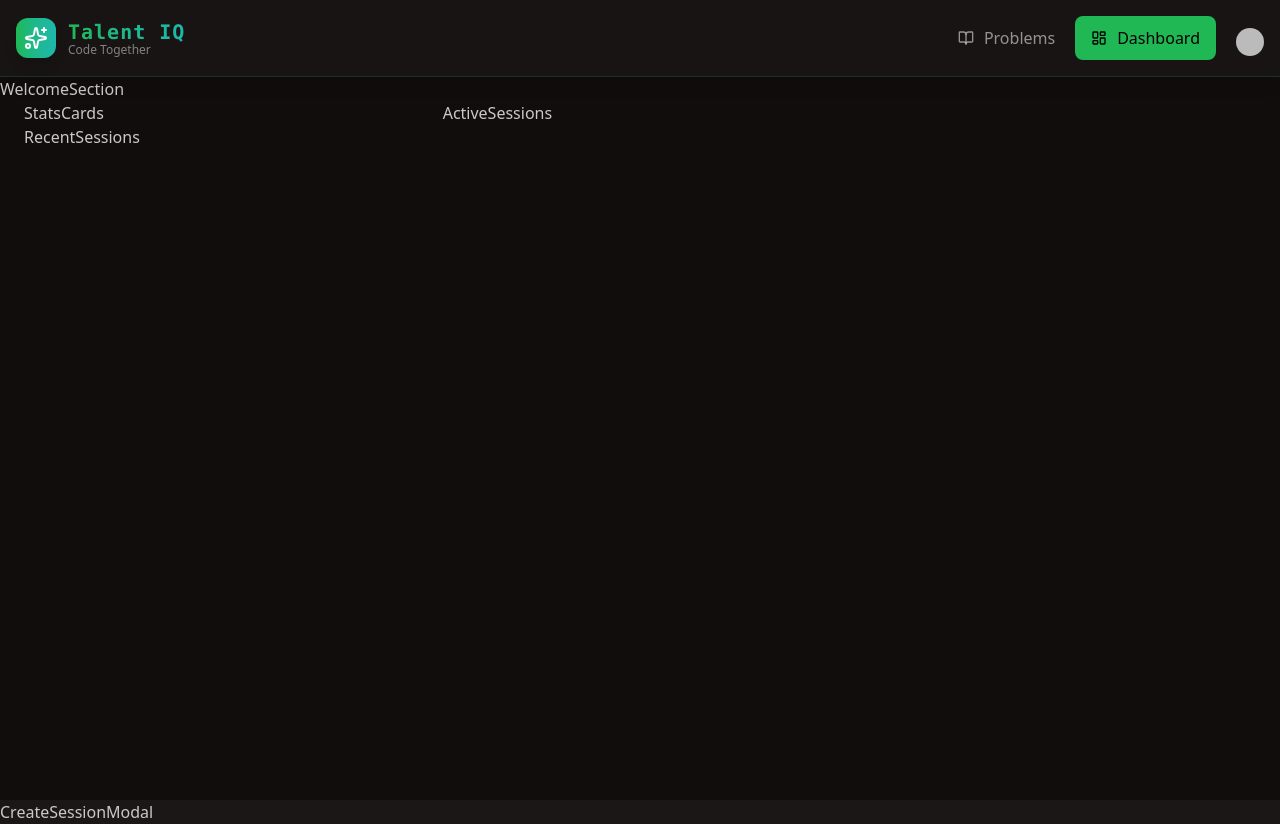
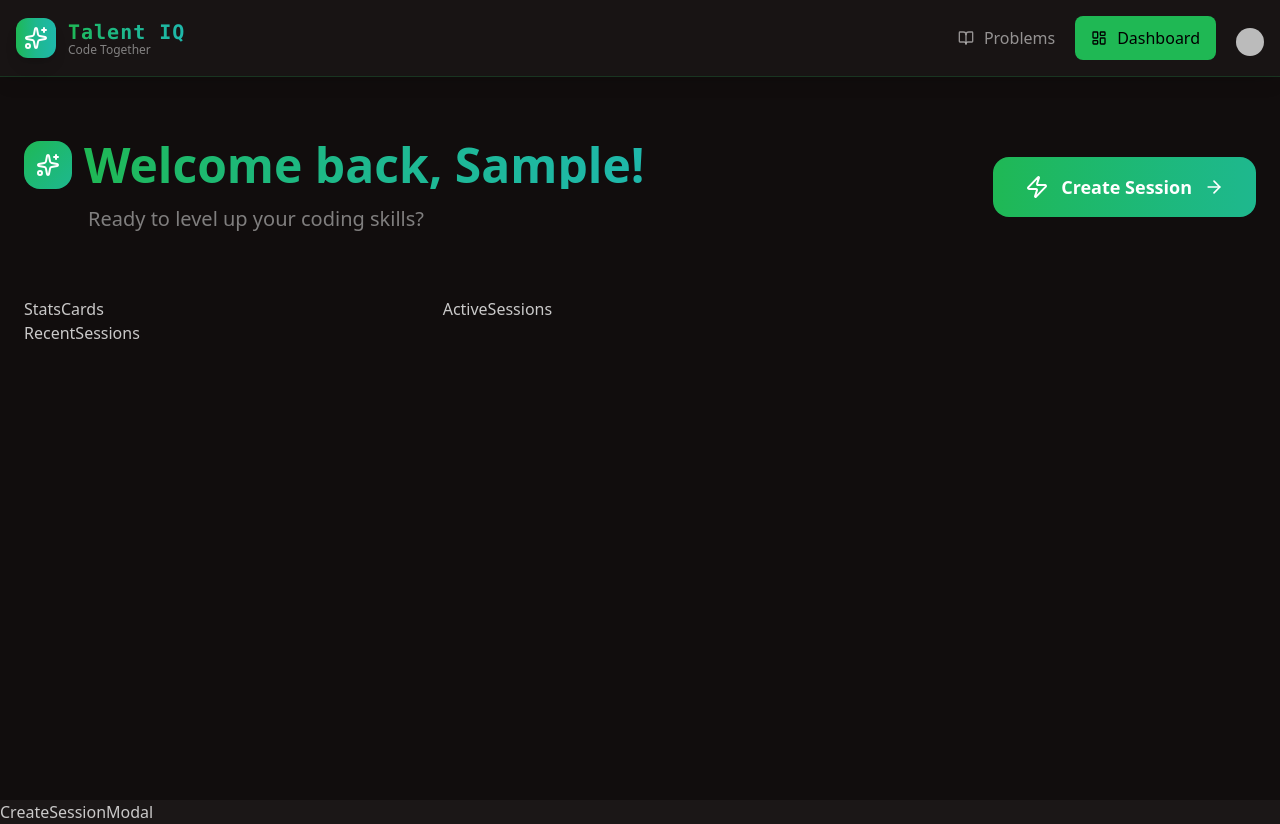
Before and after one commit to irfad-c/interview-platform, a React (Vite) app in the folder frontend/: page /dashboard in a window 1280 px wide. Built offline with nearby package versions, Linux system fonts and the light colour scheme; no server answers; sample sign-in values are in the browser's storage; some icons are missing.

Commit message:
Add welcome section with create session action

```diff
--- a/frontend/src/components/WelcomeSection.jsx
+++ b/frontend/src/components/WelcomeSection.jsx
@@ -1,9 +1,40 @@
-import React from 'react'
+import { useUser } from "@clerk/clerk-react";
+import { ArrowRightIcon, SparklesIcon, ZapIcon } from "lucide-react";
 
-function WelcomeSection() {
+function WelcomeSection({ onCreateSession }) {
+  const { user } = useUser();
+
   return (
-    <div>WelcomeSection</div>
-  )
+    <div className="relative overflow-hidden">
+      <div className="relative max-w-7xl mx-auto px-6 py-16">
+        <div className="flex items-center justify-between">
+          <div>
+            <div className="flex items-center gap-3 mb-4">
+              <div className="w-12 h-12 rounded-2xl bg-gradient-to-br from-primary to-secondary flex items-center justify-center">
+                <SparklesIcon className="w-6 h-6 text-white" />
+              </div>
+              <h1 className="text-5xl font-black bg-gradient-to-r from-primary via-secondary to-accent bg-clip-text text-transparent">
+                Welcome back, {user?.firstName || "there"}!
+              </h1>
+            </div>
+            <p className="text-xl text-base-content/60 ml-16">
+              Ready to level up your coding skills?
+            </p>
+          </div>
+          <button
+            onClick={onCreateSession}
+            className="group px-8 py-4 bg-gradient-to-r from-primary to-secondary rounded-2xl transition-all duration-200 hover:opacity-90"
+          >
+            <div className="flex items-center gap-3 text-white font-bold text-lg">
+              <ZapIcon className="w-6 h-6" />
+              <span>Create Session</span>
+              <ArrowRightIcon className="w-5 h-5 group-hover:translate-x-1 transition-transform" />
+            </div>
+          </button>
+        </div>
+      </div>
+    </div>
+  );
 }
 
-export default WelcomeSection
+export default WelcomeSection;
```
